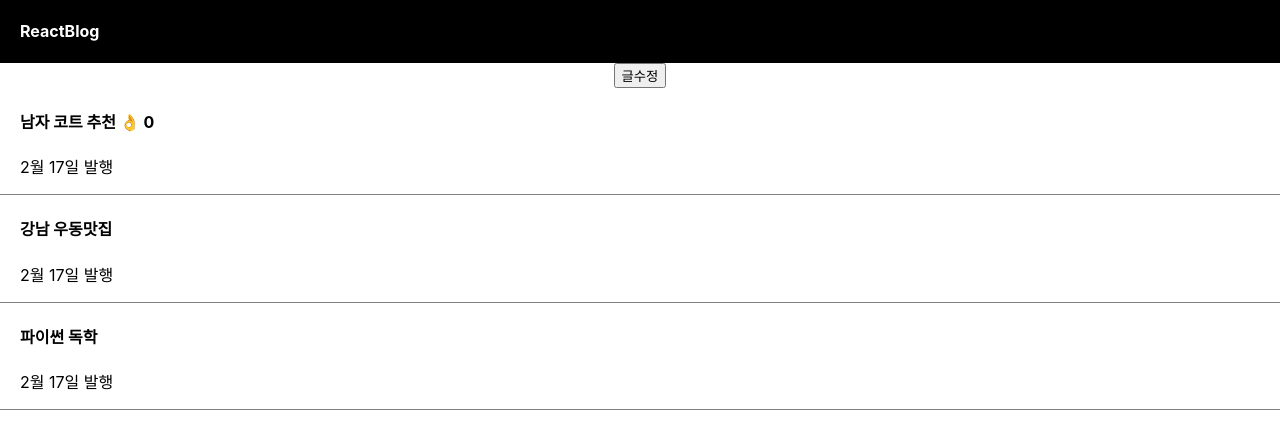
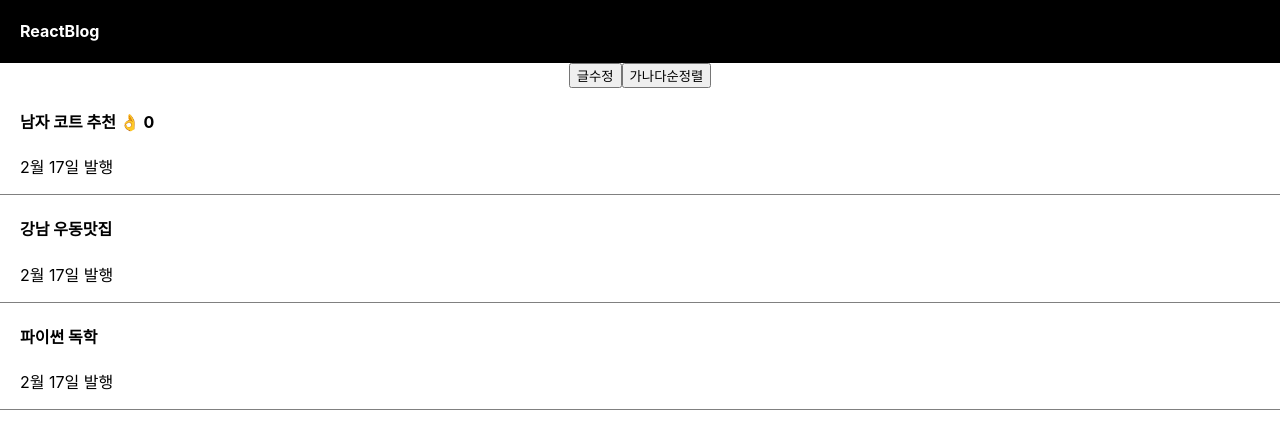
Before and after one commit to JunFe23/blog, a React (Create React App) app: page / in a window 1280 px wide. Shown: the top 428 px of the page. Built offline with nearby package versions, Linux system fonts and the light colour scheme.

Commit message:
가나다 순서 정렬 숙제 진행

```diff
--- a/src/App.js
+++ b/src/App.js
@@ -7,7 +7,7 @@ import { useState } from 'react';
 function App() {
 
   let post = '강남 우동 맛집';
-  let [ 글제목 , 글제목변경 ] = useState(['남자 코트 추천','강남 우동맛집', '파이썬 독학']);
+  let [글제목 , 글제목변경] = useState(['남자 코트 추천','강남 우동맛집', '파이썬 독학']);
   let [따봉, 따봉변경] = useState(0);
 
   return (
@@ -17,10 +17,21 @@ function App() {
       </div>
 
       <button onClick={()=>{
+
+        let arr = [1,2,3];
+
         let copy = [...글제목];
         copy[0] = '여자 코트 추천';
         글제목변경(copy);
       }}>글수정</button>
+
+      <button onClick={()=>{
+
+        let copy2 = [...글제목];
+        copy[0] = '';
+        글순서변경(copy2);
+
+      }}>가나다순정렬</button>
 
       <div className="list">
         <h4>{ 글제목[0] } <span onClick={()=>{ 따봉변경(따봉+1)}}>👌</span> {따봉} </h4>
```
